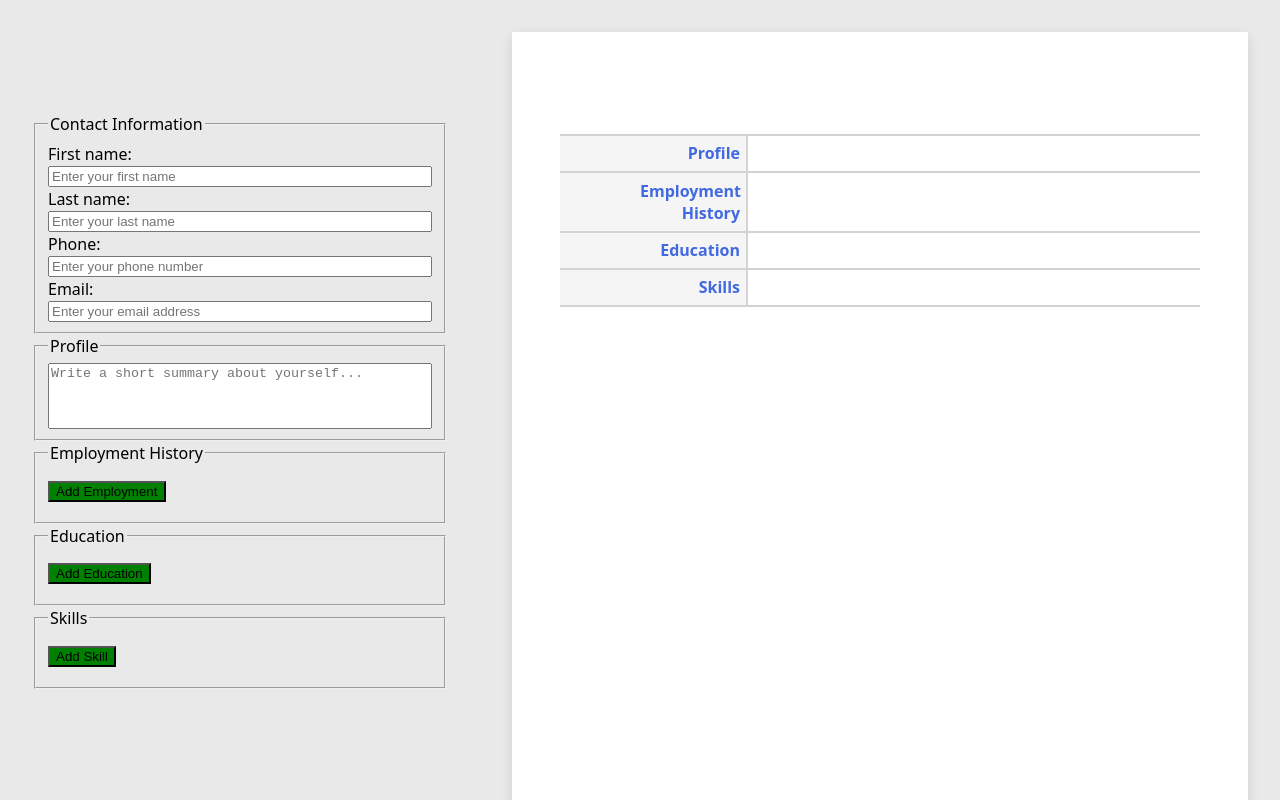
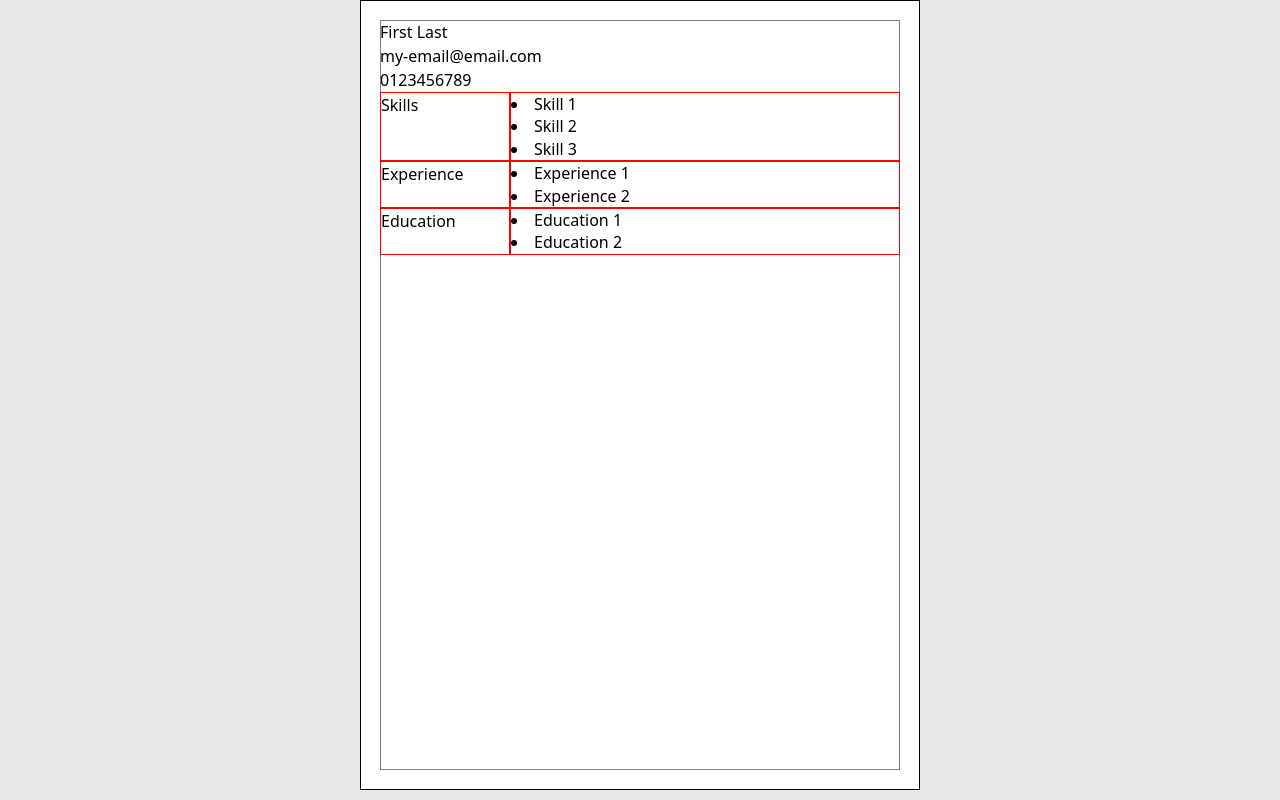
Before and after one commit to harshnugget/TOP-CV-Application, a React (Vite) app: page / in a window 1280 px wide. Shown: the top 800 px of the page. Built offline with nearby package versions, Linux system fonts and the light colour scheme.

Commit message:
feat("Page.jsx"): Basic cv page implementation
- CV content restructured into a grid on a single Page component

Todo:
- Each section of the Page component to be editable fields

```diff
--- a/src/App.jsx
+++ b/src/App.jsx
@@ -1,7 +1,7 @@
 import { useState } from "react";
 import Form from "./components/Form";
 import CV from "./components/CV";
-import "./App.css";
+// import "./App.css";
 
 function App() {
   const [data, setData] = useState({
--- a/src/main.jsx
+++ b/src/main.jsx
@@ -2,9 +2,11 @@ import { StrictMode } from "react";
 import { createRoot } from "react-dom/client";
 import "./index.css";
 import App from "./App.jsx";
+import Page from "./new-feature/Page.jsx";
 
 createRoot(document.getElementById("root")).render(
   <StrictMode>
-    <App />
+    {/* <App /> */}
+    <Page />
   </StrictMode>
 );
--- /dev/null
+++ b/src/new-feature/Page.jsx
@@ -0,0 +1,127 @@
+function ContactInfo({ firstName, lastName, phone, email }) {
+  return (
+    <>
+      <div style={{ gridArea: "name" }}>
+        {firstName} {lastName}
+      </div>
+      <div style={{ gridArea: "email" }}>{email}</div>
+      <div style={{ gridArea: "phone" }}>{phone}</div>
+    </>
+  );
+}
+
+function Skills() {
+  const headerStyles = {
+    border: "solid red 1px",
+  };
+
+  const contentStyles = {
+    border: "solid red 1px",
+  };
+
+  return (
+    <>
+      <div style={{ gridArea: "skills-header", ...headerStyles }}>Skills</div>
+      <div style={{ gridArea: "skills-content", ...contentStyles }}>
+        <ul style={{ listStylePosition: "inside" }}>
+          <li>Skill 1</li>
+          <li>Skill 2</li>
+          <li>Skill 3</li>
+        </ul>
+      </div>
+    </>
+  );
+}
+
+function Experience() {
+  const headerStyles = {
+    border: "solid red 1px",
+  };
+
+  const contentStyles = {
+    border: "solid red 1px",
+  };
+
+  return (
+    <>
+      <div style={{ gridArea: "experience-header", ...headerStyles }}>
+        Experience
+      </div>
+      <div style={{ gridArea: "experience-content", ...contentStyles }}>
+        <ul style={{ listStylePosition: "inside" }}>
+          <li>Experience 1</li>
+          <li>Experience 2</li>
+        </ul>
+      </div>
+    </>
+  );
+}
+
+function Education() {
+  const headerStyles = {
+    border: "solid red 1px",
+  };
+
+  const contentStyles = {
+    border: "solid red 1px",
+  };
+
+  return (
+    <>
+      <div style={{ gridArea: "education-header", ...headerStyles }}>
+        Education
+      </div>
+      <div style={{ gridArea: "education-content", ...contentStyles }}>
+        <ul style={{ listStylePosition: "inside" }}>
+          <li>Education 1</li>
+          <li>Education 2</li>
+        </ul>
+      </div>
+    </>
+  );
+}
+
+export default function Page() {
+  const width = 560;
+  const height = width * 1.41;
+  const pageInset = Math.round(width / 30);
+
+  const gridArea = `
+  "name name"
+  "email email"
+  "phone phone"
+  "skills-header skills-content"
+  "experience-header experience-content"
+  "education-header education-content"
+  `;
+
+  const styles = {
+    boxSizing: "border-box",
+    display: "grid",
+    gridTemplateColumns: "1fr 3fr",
+    gridTemplateAreas: gridArea,
+    gridAutoRows: "minmax(1rem, min-content)",
+    width: `${width}px`,
+    minHeight: `${height}px`,
+    backgroundColor: "white",
+    border: "solid black 1px",
+    padding: `${pageInset}px`,
+    boxShadow: `inset 0 0 0 ${pageInset}px white, inset 0 0 0 ${
+      pageInset + 1
+    }px grey`,
+  };
+
+  return (
+    <div className="cv-page" style={{ ...styles }}>
+      <ContactInfo
+        firstName="First"
+        lastName="Last"
+        phone="0123456789"
+        email="my-email@email.com"
+      />
+      <Skills />
+      <Experience />
+      <Education />
+    </div>
+  );
+}
```
